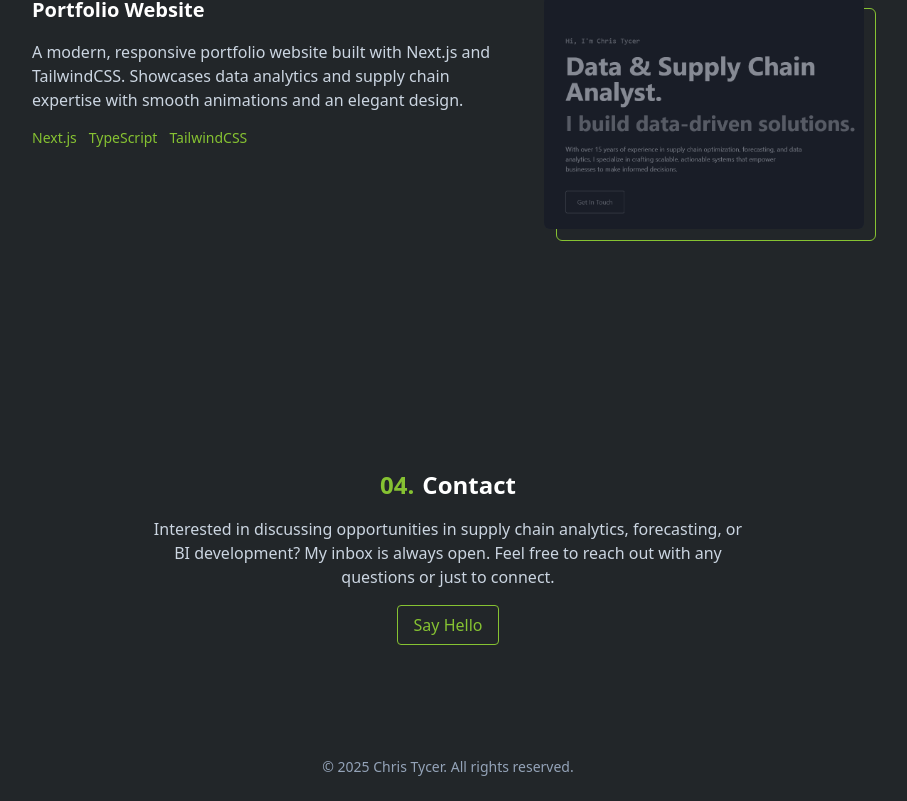
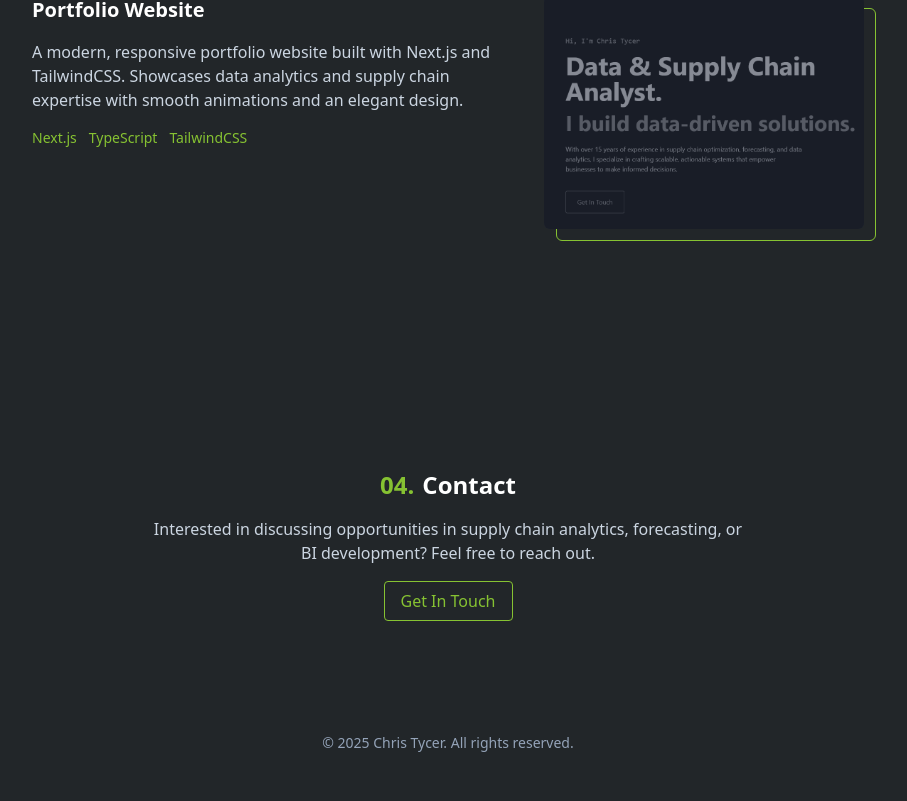
Before and after one commit to tycerch/portfolio, a Next.js app: page / in a window 1280 px wide. Shown: the part 3736-4537 px from the top of the page, without its empty margins (192-1099 px from the left). After the commit the page ends 4513 px from the top, so only its background shows below. Built offline with nearby package versions, Linux system fonts and the light colour scheme.

Commit message:
refactor: update Contact section text for clarity and improve button label

```diff
--- a/app/sections/Contact.tsx
+++ b/app/sections/Contact.tsx
@@ -7,11 +7,11 @@ export default function Contact() {
         <span className="text-highlight mr-2">04.</span> Contact
       </h2>
       <p className="text-slate-300 mb-6">
-        Interested in discussing opportunities in supply chain analytics, forecasting, or BI development? My inbox is always open.
-        Feel free to reach out with any questions or just to connect.
+        Interested in discussing opportunities in supply chain analytics, forecasting, or BI development?
+        Feel free to reach out.
       </p>
       <Link href="mailto:chris@tycer.dev" className="highlight-button">
-        Say Hello
+        Get In Touch
       </Link>
     </section>
   );
```
